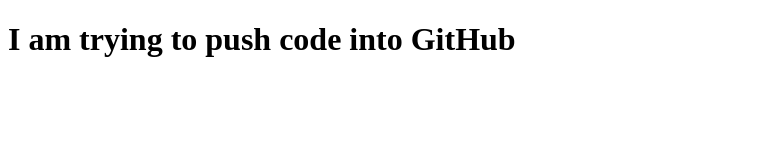
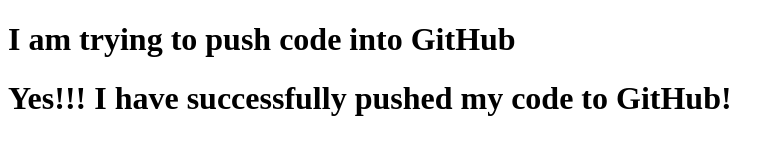
Before and after one commit to MZI-Jibon/my-second-reposirory, a plain HTML site: page index.html in a window 1280 px wide. Shown: the whole page, without its empty margins (0-783 px from the left). Drawn offline with Linux system fonts and the light colour scheme.

Commit message:
added 2nd header

```diff
--- a/index.html
+++ b/index.html
@@ -8,5 +8,6 @@
 </head>
 <body>
     <h1>I am trying to push code into GitHub</h1>
+    <h1>Yes!!! I have successfully pushed my code to GitHub!</h1>
 </body>
 </html>
```
